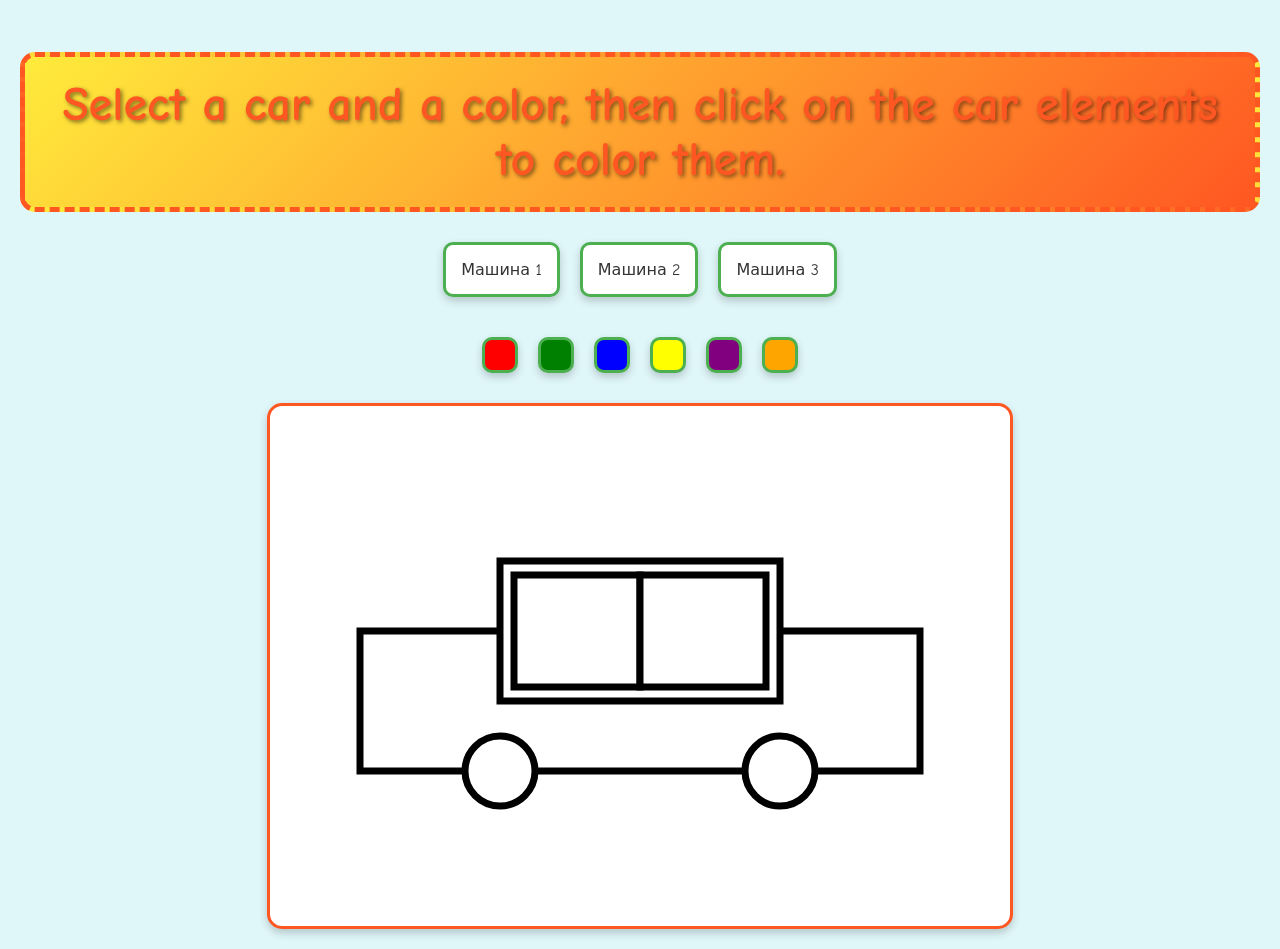
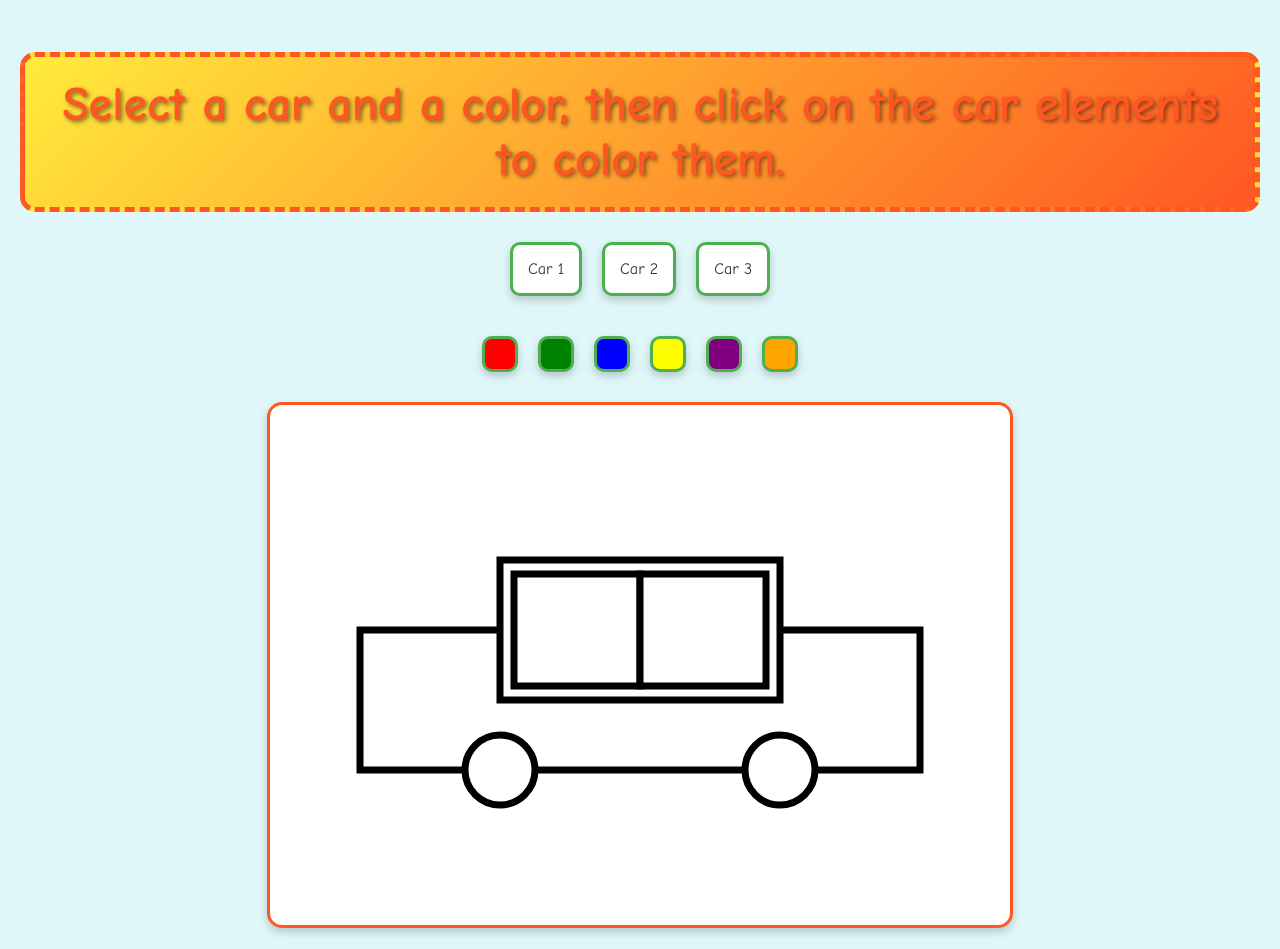
Before and after one commit to GitRglitch/Car-Color-, a plain HTML site: page index.html in a window 1280 px wide. Drawn offline with Linux system fonts and the light colour scheme; a web font is replaced by a local one.

Commit message:
Update index.html

```diff
--- a/index.html
+++ b/index.html
@@ -3,7 +3,7 @@
 <head>
     <meta charset="UTF-8">
     <meta name="viewport" content="width=device-width, initial-scale=1.0">
-    <title>Игровой Сайт Раскраски</title>
+    <title>Color Car</title>
     <link href="https://fonts.googleapis.com/css2?family=Comic+Sans+MS&display=swap" rel="stylesheet">
     <style>
         body {
@@ -99,9 +99,9 @@
     <h1>Select a car and a color, then click on the car elements to color them.</h1>
 
     <div id="carButtons">
-        <div class="car-button" data-car="car1">Машина 1</div>
-        <div class="car-button" data-car="car2">Машина 2</div>
-        <div class="car-button" data-car="car3">Машина 3</div>
+        <div class="car-button" data-car="car1">Car 1</div>
+        <div class="car-button" data-car="car2">Car 2</div>
+        <div class="car-button" data-car="car3">Car 3</div>
     </div>
 
     <div id="colorButtons">
```
